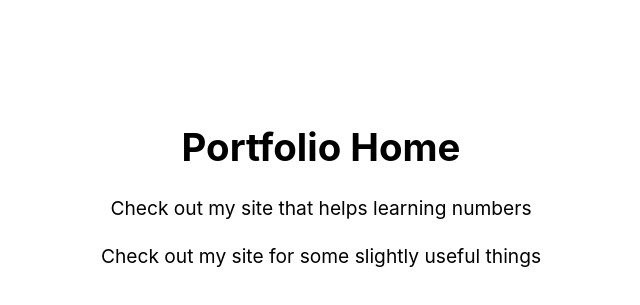
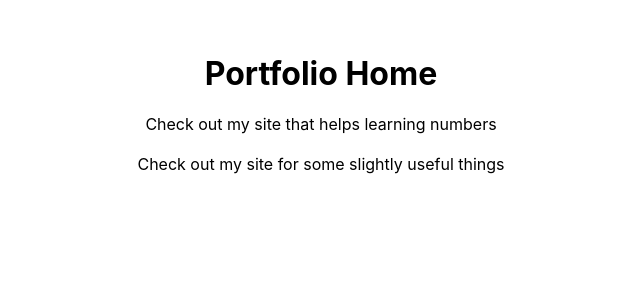
Before and after one commit to MagnusAustralia/portfolio, a Next.js app: page / in a window 1280 px wide. Shown: the part 297-602 px from the top of the page, without its empty margins (319-959 px from the left). Built offline with nearby package versions, Linux system fonts and the light colour scheme.

Commit message:
New Link added

```diff
--- a/components/Layout.js
+++ b/components/Layout.js
@@ -5,8 +5,8 @@ const Layout = ({ children }) => {
 	return (
 		<>
 			<Meta />
-			<div className={styles.container}>
-				<main className={styles.main}>{children}</main>
+			<div>
+				<main>{children}</main>
 			</div>
 		</>
 	);
```
